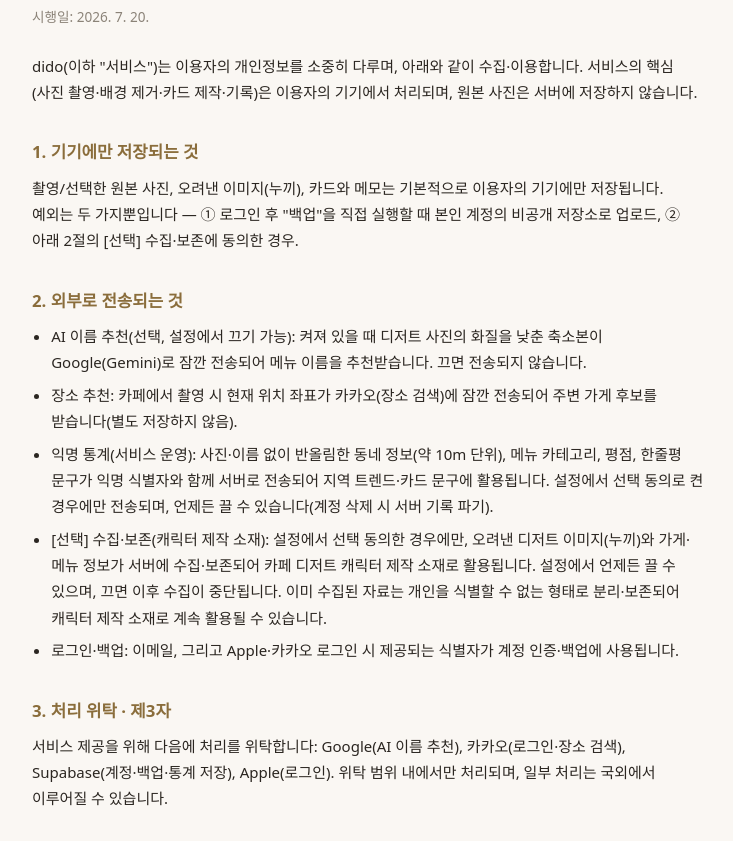
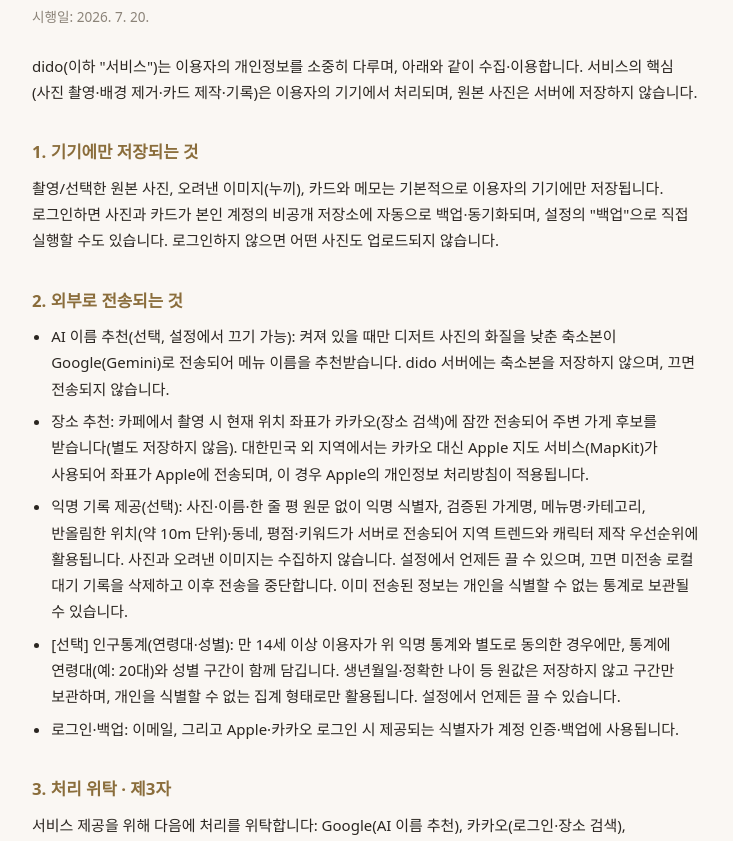
Before and after one commit to yeonoo8177/dido-legal, a plain HTML site: page privacy-policy.html in a window 1280 px wide. Shown: the part 74-915 px from the top of the page, without its empty margins (272-1005 px from the left). Drawn offline with Linux system fonts and the light colour scheme.

Commit message:
docs: 실제 앱 동작과 일치하도록 개인정보처리방침 갱신 (로그인 자동 백업·한줄평 미수집·탈퇴 시 통계 삭제)
Co-Authored-By: Claude Fable 5 <noreply@anthropic.com>

```diff
--- a/privacy-policy.html
+++ b/privacy-policy.html
@@ -65,24 +65,29 @@
 
   <h2>1. 기기에만 저장되는 것</h2>
   <p>촬영/선택한 원본 사진, 오려낸 이미지(누끼), 카드와 메모는 기본적으로
-    이용자의 기기에만 저장됩니다. 예외는 두 가지뿐입니다 — ① 로그인 후
-    "백업"을 직접 실행할 때 본인 계정의 비공개 저장소로 업로드,
-    ② 아래 2절의 [선택] 수집·보존에 동의한 경우.</p>
+    이용자의 기기에만 저장됩니다. 로그인하면 사진과 카드가 본인 계정의
+    비공개 저장소에 자동으로 백업·동기화되며, 설정의 "백업"으로 직접 실행할
+    수도 있습니다. 로그인하지 않으면 어떤 사진도 업로드되지 않습니다.</p>
 
   <h2>2. 외부로 전송되는 것</h2>
   <ul>
-    <li>AI 이름 추천(선택, 설정에서 끄기 가능): 켜져 있을 때 디저트 사진의
-      화질을 낮춘 축소본이 Google(Gemini)로 잠깐 전송되어 메뉴 이름을
-      추천받습니다. 끄면 전송되지 않습니다.</li>
+    <li>AI 이름 추천(선택, 설정에서 끄기 가능): 켜져 있을 때만 디저트 사진의
+      화질을 낮춘 축소본이 Google(Gemini)로 전송되어 메뉴 이름을 추천받습니다.
+      dido 서버에는 축소본을 저장하지 않으며, 끄면 전송되지 않습니다.</li>
     <li>장소 추천: 카페에서 촬영 시 현재 위치 좌표가 카카오(장소 검색)에 잠깐
-      전송되어 주변 가게 후보를 받습니다(별도 저장하지 않음).</li>
-    <li>익명 통계(서비스 운영): 사진·이름 없이 반올림한 동네 정보(약 10m 단위),
-      메뉴 카테고리, 평점, 한줄평 문구가 익명 식별자와 함께 서버로 전송되어
-      지역 트렌드·카드 문구에 활용됩니다. 설정에서 선택 동의로 켠 경우에만
-      전송되며, 언제든 끌 수 있습니다(계정 삭제 시 서버 기록 파기).</li>
-    <li>[선택] 수집·보존(캐릭터 제작 소재): 설정에서 선택 동의한 경우에만, 오려낸 디저트 이미지(누끼)와 가게·메뉴 정보가 서버에
-      수집·보존되어 카페 디저트 캐릭터 제작 소재로 활용됩니다. 설정에서
-      언제든 끌 수 있으며, 끄면 이후 수집이 중단됩니다. 이미 수집된 자료는 개인을 식별할 수 없는 형태로 분리·보존되어 캐릭터 제작 소재로 계속 활용될 수 있습니다.</li>
+      전송되어 주변 가게 후보를 받습니다(별도 저장하지 않음). 대한민국 외
+      지역에서는 카카오 대신 Apple 지도 서비스(MapKit)가 사용되어 좌표가
+      Apple에 전송되며, 이 경우 Apple의 개인정보 처리방침이 적용됩니다.</li>
+    <li>익명 기록 제공(선택): 사진·이름·한 줄 평 원문 없이 익명 식별자,
+      검증된 가게명, 메뉴명·카테고리, 반올림한 위치(약 10m 단위)·동네,
+      평점·키워드가 서버로 전송되어 지역 트렌드와 캐릭터 제작 우선순위에
+      활용됩니다.
+      사진과 오려낸 이미지는 수집하지 않습니다. 설정에서 언제든 끌 수 있으며,
+      끄면 미전송 로컬 대기 기록을 삭제하고 이후 전송을 중단합니다.
+      이미 전송된 정보는 개인을 식별할 수 없는 통계로 보관될 수 있습니다.</li>
+    <li>[선택] 인구통계(연령대·성별): 만 14세 이상 이용자가 위 익명 통계와 별도로 동의한 경우에만,
+      통계에 연령대(예: 20대)와 성별 구간이 함께 담깁니다. 생년월일·정확한 나이 등 원값은 저장하지 않고
+      구간만 보관하며, 개인을 식별할 수 없는 집계 형태로만 활용됩니다. 설정에서 언제든 끌 수 있습니다.</li>
     <li>로그인·백업: 이메일, 그리고 Apple·카카오 로그인 시 제공되는 식별자가
       계정 인증·백업에 사용됩니다.</li>
   </ul>
@@ -90,8 +95,10 @@
   <h2>3. 처리 위탁 · 제3자</h2>
   <p>서비스 제공을 위해 다음에 처리를 위탁합니다: Google(AI 이름 추천),
     카카오(로그인·장소 검색), Supabase(계정·백업·통계 저장),
-    Apple(로그인). 위탁 범위 내에서만 처리되며, 일부 처리는 국외에서
+    Apple(로그인·해외 장소 검색). 위탁 범위 내에서만 처리되며, 일부 처리는 국외에서
     이루어질 수 있습니다.</p>
+  <p>익명 통계와 인구통계 구간은 지역 디저트 트렌드 등 집계 형태로 제휴 카페·브랜드 등 제3자에게 제공될 수 있습니다.
+    이 경우에도 개인을 식별할 수 있는 형태로는 제공하지 않으며, 원본 사진·연락처·정확한 위치 등은 제3자에게 제공되지 않습니다.</p>
 
   <h2>4. 보유 및 이용기간</h2>
   <p>기기 내 데이터는 이용자가 삭제할 때까지, 서버 데이터는 회원 탈퇴 시
@@ -99,7 +106,8 @@
 
   <h2>5. 이용자의 권리</h2>
   <p>이용자는 언제든지 설정에서 AI 이름 추천·기록 데이터 동의를 끌 수 있으며, 계정 삭제(회원
-    탈퇴)로 서버에 저장된 백업·통계·기록의 삭제를 요청할 수 있습니다.</p>
+    탈퇴) 시 서버에 저장된 백업 전체와 계정·기기 식별자에 연결된 통계 기록이
+    함께 삭제됩니다. 기기에 남은 기록도 구매 자산을 제외하고 모두 삭제됩니다.</p>
 
   <h2>6. 아동의 개인정보</h2>
   <p>서비스는 만 14세 미만 아동을 대상으로 하지 않습니다.</p>
```
